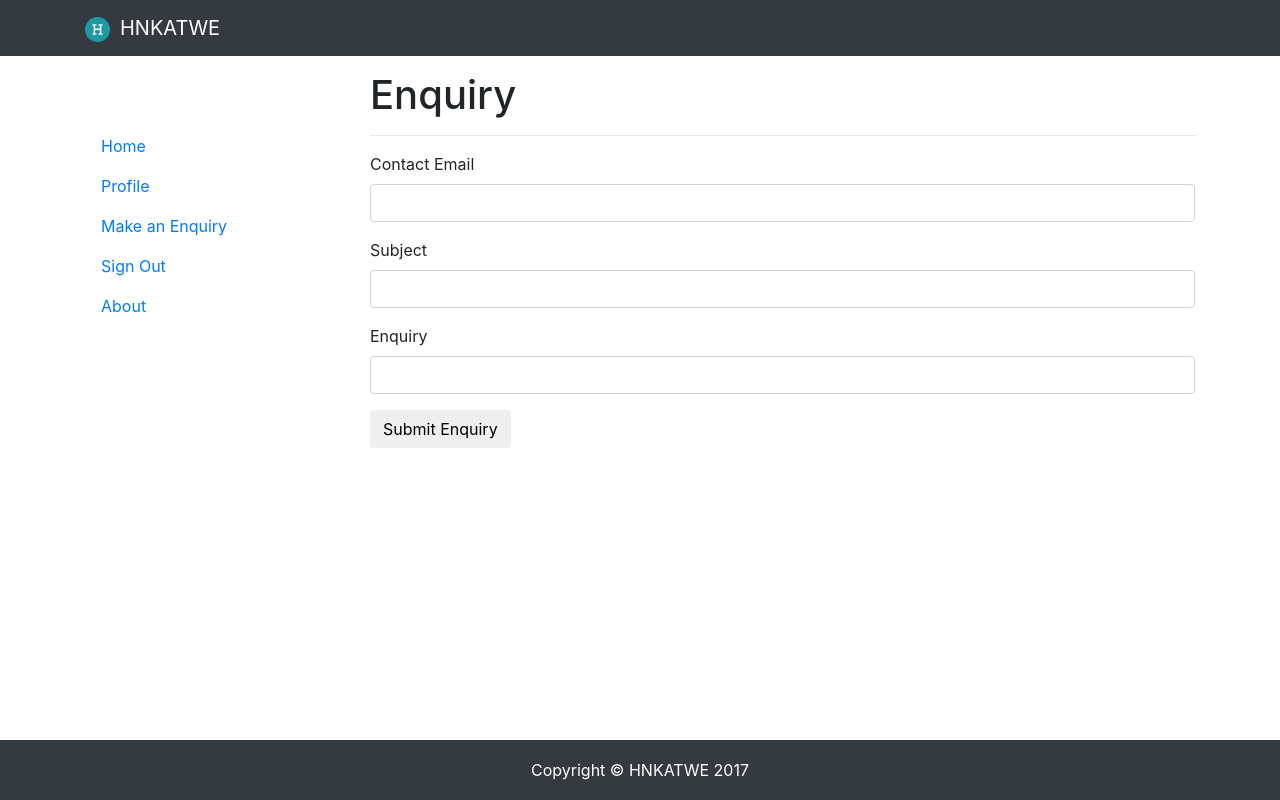
After one commit to AbhishekShaha/cloud-deploy, a Flask app: page /enquiry in a window 1280 px wide. The commit adds this page. Run offline with Flask 2, Linux system fonts and the light colour scheme; the visitor is signed in with stand-in values (Sample User, id 1); data comes from the database, SQL or seed files in the repository; parts of the project's set-up code (start-up, migrations or seed data) failed here and were passed over; some libraries are stand-ins or nearby versions.

Commit message:
added enquiries

```diff
--- a/app/blueprints/main/forms.py
+++ b/app/blueprints/main/forms.py
@@ -1,6 +1,6 @@
 from flask_wtf import FlaskForm
 from wtforms import StringField, SubmitField, IntegerField
-from wtforms.validators import Required, Length
+from wtforms.validators import Required, Length, Email
 from wtforms import ValidationError
 from app.models import User
 
@@ -21,3 +21,9 @@ class ReviewForm(FlaskForm):
 	def validate_rating(self, field):
 		if field.data < 1 or field.data > 5:
 			raise ValidationError('Rating Must Be Between 1-5')
+
+class EnquiryForm(FlaskForm):
+	email = StringField('Contact Email', validators=[Required(), Length(1,64), Email()])
+	subject = StringField('Subject', validators=[Required(), Length(1,64)])
+	body = StringField('Enquiry', validators=[Required()])
+	submit = SubmitField('Submit Enquiry')
--- /dev/null
+++ b/app/blueprints/main/templates/main/enquiry.html
@@ -0,0 +1,15 @@
+{% extends "base.html" %}
+{% import "bootstrap/wtf.html" as wtf %}
+
+{% block title %} Enquiry{% endblock %}
+
+{% block page_content %}
+<div class="page-header">
+    <h1>Enquiry</h1>
+</div>
+<hr>
+
+<div>
+	{{wtf.quick_form(form)}}
+</div>
+{% endblock %}
--- a/app/blueprints/main/views.py
+++ b/app/blueprints/main/views.py
@@ -1,9 +1,9 @@
 from flask import Flask, render_template, url_for, flash, redirect
 from flask_login import current_user, login_required
 from . import main as main_blueprint
-from app.blueprints.main.forms import BookForm, ReviewForm
+from app.blueprints.main.forms import BookForm, ReviewForm, EnquiryForm
 from app.utils.decorators import admin_required
-from app.models import Book, Permission, Review, User
+from app.models import Book, Permission, Review, User, Enquiry
 from app import db
 from sqlalchemy import func
 
@@ -46,6 +46,7 @@ def book(id):
 
 
 @main_blueprint.route('/add-book', methods=['GET','POST'])
+@login_required
 def add_book():
 	form = BookForm()
 	if current_user.is_authenticated and current_user.confirmed \
@@ -54,3 +55,15 @@ def add_book():
 		db.session.add(book)
 		return redirect(url_for('main.index'))
 	return render_template('main/add_book.html', form=form)
+
+
+@main_blueprint.route('/enquiry', methods=['GET', 'POST'])
+@login_required
+def enquiry():
+	form = EnquiryForm()
+	if current_user.is_authenticated and current_user.confirmed \
+		and form.validate_on_submit():
+		enquiry = Enquiry(email=form.email.data, body=form.body.data, enquirer=current_user._get_current_object())
+		db.session.add(enquiry)
+		return redirect(url_for('main.index'))
+	return render_template('main/enquiry.html', form=form)
--- a/app/models.py
+++ b/app/models.py
@@ -55,6 +55,7 @@ class User(UserMixin, db.Model):
 	member_since = db.Column(db.DateTime(), default=datetime.utcnow)
 	last_seen = db.Column(db.DateTime(), default=datetime.utcnow)
 	reviews = db.relationship('Review', backref='reviewer', lazy='dynamic')
+	enquiries = db.relationship('Enquiry', backref='enquirer', lazy='dynamic')
 
 
 	def __init__(self, **kwargs):
@@ -199,3 +200,13 @@ class Review(db.Model):
 	rating = db.Column(db.Integer)
 	reviewer_id = db.Column(db.Integer, db.ForeignKey(User.id))
 	book_id = db.Column(db.Integer, db.ForeignKey(Book.id))
+
+
+class Enquiry(db.Model):
+	__tablename__ = 'enquiries'
+	id = db.Column(db.Integer, primary_key=True)
+	email = db.Column(db.String(64))
+	subject = db.Column(db.String(64))
+	body = db.Column(db.Text)
+	timestamp = db.Column(db.DateTime, index=True, default=datetime.utcnow)
+	user_id = db.Column(db.Integer, db.ForeignKey(User.id))
--- a/app/templates/base.html
+++ b/app/templates/base.html
@@ -68,9 +68,21 @@
 							<li class="nav-item">
 								<a class="nav-link" href="{{ url_for('main.index') }}">Home</a>
 							</li>
+							{% if current_user.can(Permission.ADMINISTRATOR) %}
+							<li class="nav-item">
+								<a class="nav-link" href="{{ url_for('main.user', username=current_user.username) }}">Admin Dashboard</a>
+							</li>
+							{% endif %}
+							{% if current_user.is_authenticated %}
 							<li class="nav-item">
 								<a class="nav-link" href="{{ url_for('main.user', username=current_user.username) }}">Profile</a>
 							</li>
+							{% endif %}
+							{% if current_user.is_authenticated %}
+							<li class="nav-item">
+								<a class="nav-link" href="{{ url_for('main.enquiry') }}">Make an Enquiry</a>
+							</li>
+							{% endif %}
 							{% if current_user.is_authenticated %}
 							<li class="nav-item">
 								<a class="nav-link" href="{{ url_for('auth.logout') }}">Sign Out</a>
@@ -86,9 +98,6 @@
 								<a class="nav-link" href="{{ url_for('main.add_book') }}">Add New Book</a>
 							</li>
 							{% endif %}
-							<li class="nav-item">
-								<a class="nav-link" href="#">Make an Enquiry</a>
-							</li>
 							<li class="nav-item">
 								<a class="nav-link" href="#">About</a>
 							</li>
```
Also changed, not shown: migrations/versions/ac232f4c1625_.py (added, +34 -0 lines), migrations/versions/bd314a1a5e69_.py (added, +39 -0 lines).
